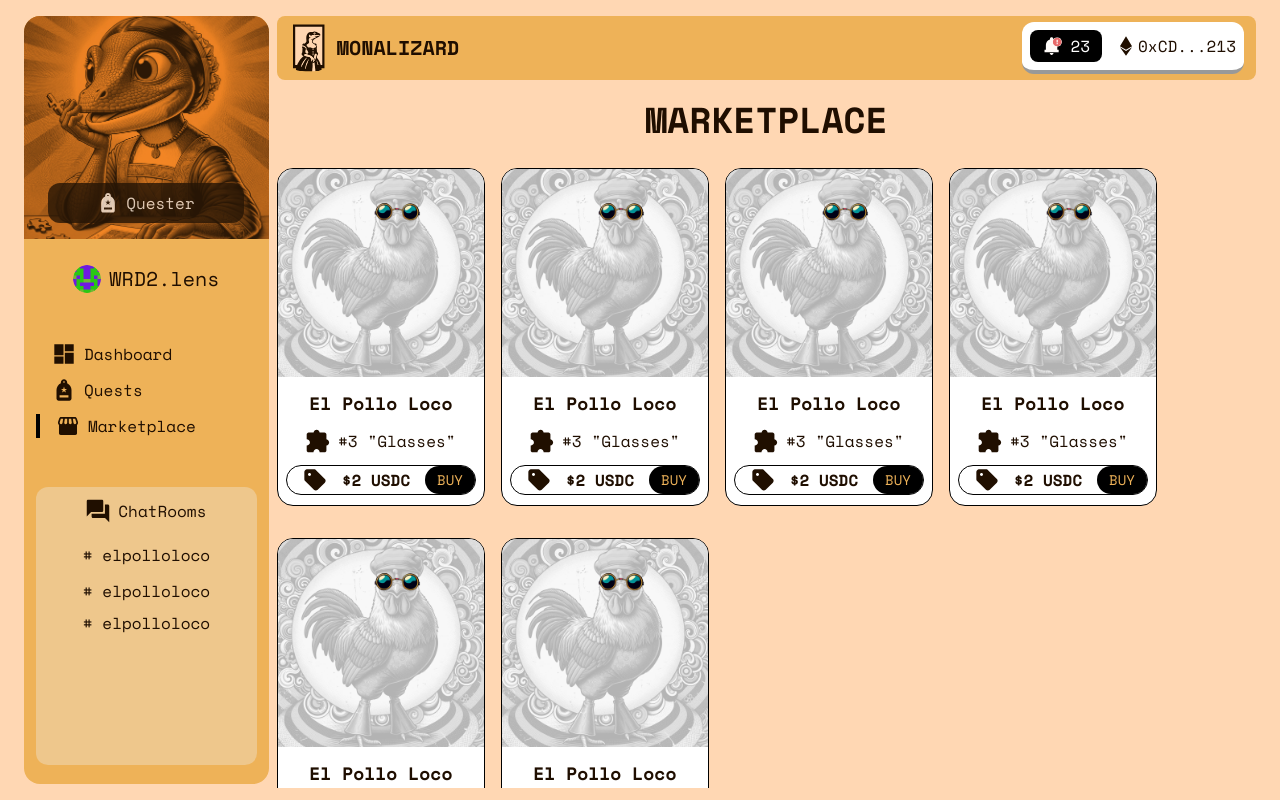
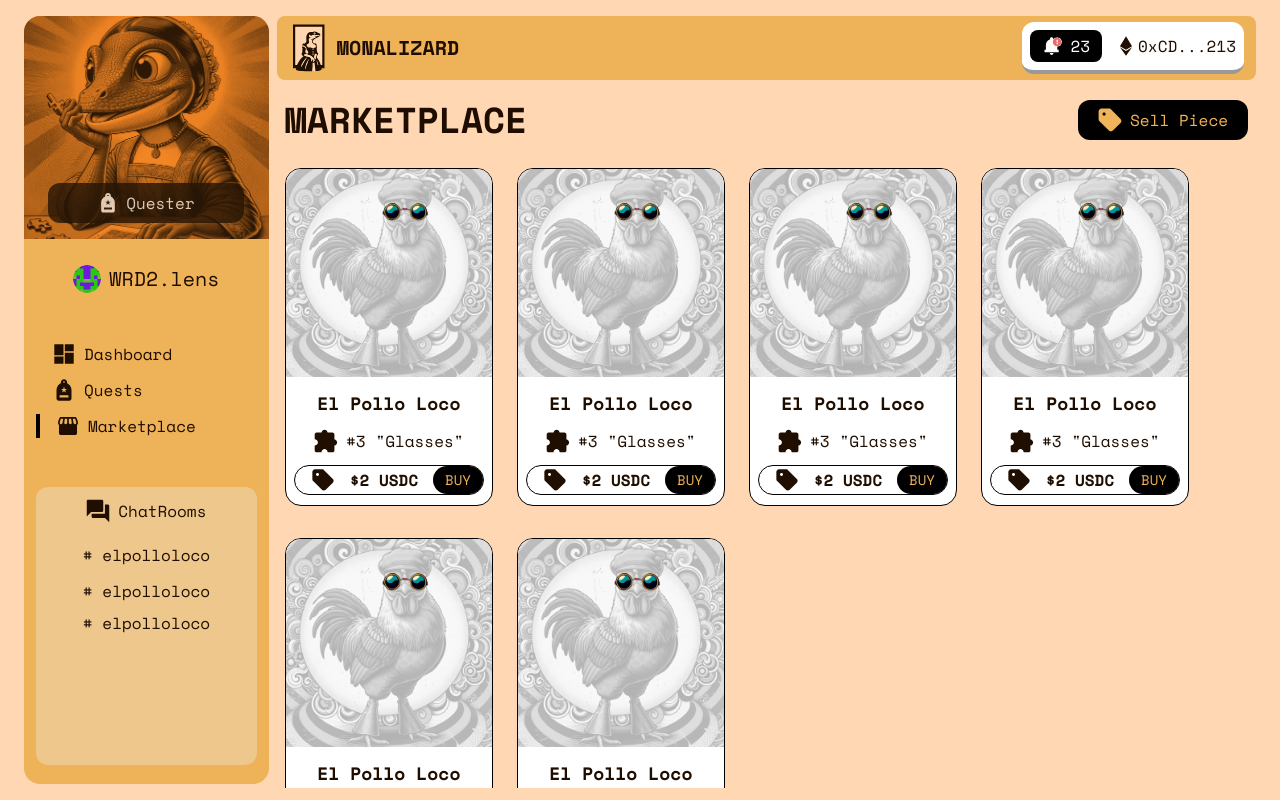
Before and after one commit to Pratham-19/ethIstanbul, a Next.js app in the folder client/: page /user/marketplace in a window 1280 px wide. Built offline with nearby package versions, Linux system fonts and the light colour scheme.

Commit message:
feat: add sell piece btn

```diff
--- a/client/app/(App)/(User)/user/marketplace/page.tsx
+++ b/client/app/(App)/(User)/user/marketplace/page.tsx
@@ -1,12 +1,25 @@
 import MarketplaceCard from "@/app/_components/Card/MarketPlaceCard";
 import Footer from "@/app/_components/Footer";
+import Image from "next/image";
 import React from "react";
 export default function Marketplace() {
   return (
     <div className="w-full h-full my-5 overflow-scroll">
-      <h1 className="text-4xl font-semibold text-center uppercase">
-        MarketPlace
-      </h1>
+      <section className="flex justify-between px-2">
+        <h1 className="text-4xl font-semibold text-center uppercase">
+          MarketPlace
+        </h1>
+        <button className="bg-black rounded-xl flex justify-center items-center space-x-2 px-5 hover:scale-[0.97] transition-transform duration-300">
+          <Image
+            src="/list.svg"
+            alt="add"
+            width={40}
+            height={40}
+            className="w-6 h-6"
+          />
+          <h2 className="text-[#EFB359] font-medium">Sell Piece</h2>
+        </button>
+      </section>
       <div className="flex flex-wrap gap-4 mt-5 mb-12">
         <MarketplaceCard />
         <MarketplaceCard />
--- a/client/app/_components/Card/MarketPlaceCard.tsx
+++ b/client/app/_components/Card/MarketPlaceCard.tsx
@@ -4,7 +4,7 @@ import { buttonVariants } from "../ui/button";
 
 const MarketplaceCard = () => {
   return (
-    <div className="bg-white border-[1.5px] my-2 border-black flex flex-col rounded-2xl overflow-hidden w-52 ">
+    <div className="bg-white border-[1.5px] my-2 border-black flex flex-col rounded-2xl overflow-hidden w-52 hover:scale-[1.02] transition-transform duration-300 ml-2 ">
       <section className="h-[62%]">
         <Image
           src="/chicken-glasses.jpg"
```
Also changed, not shown: client/public/list.svg (added), 1 other file (tests, documents, lock files or other folders).
